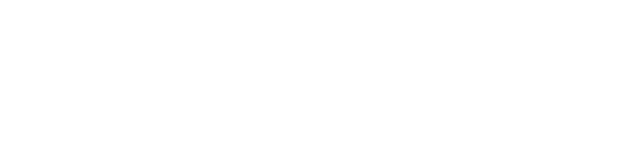
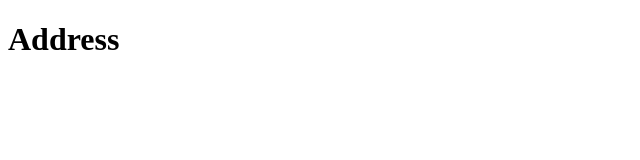
Before and after one commit to Jerry-harsha/Git-Progress, a plain HTML site: page contact.html in a window 1280 px wide. Shown: the whole page, without its empty margins (0-640 px from the left). Drawn offline with Linux system fonts and the light colour scheme.

Commit message:
Add address

```diff
--- a/contact.html
+++ b/contact.html
@@ -6,6 +6,6 @@
     <title>Contact</title>
 </head>
 <body>
-
+    <h1>Address</h1>
 </body>
 </html>
```
